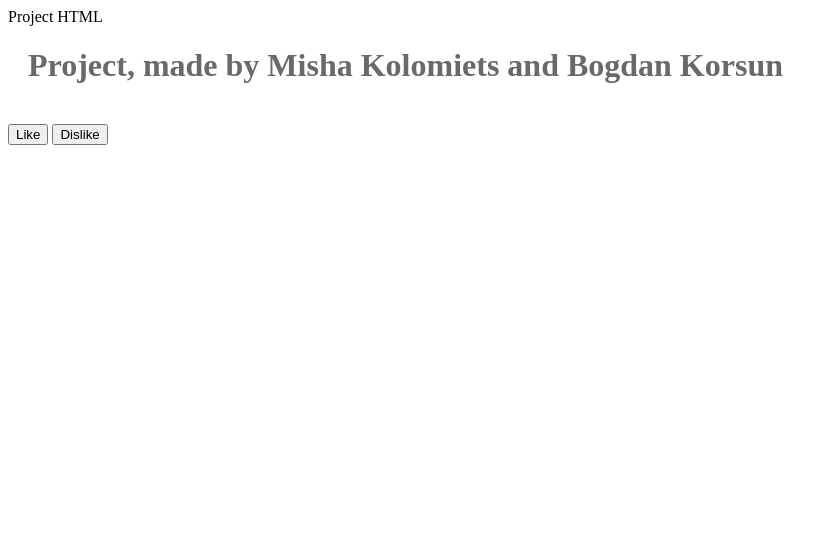
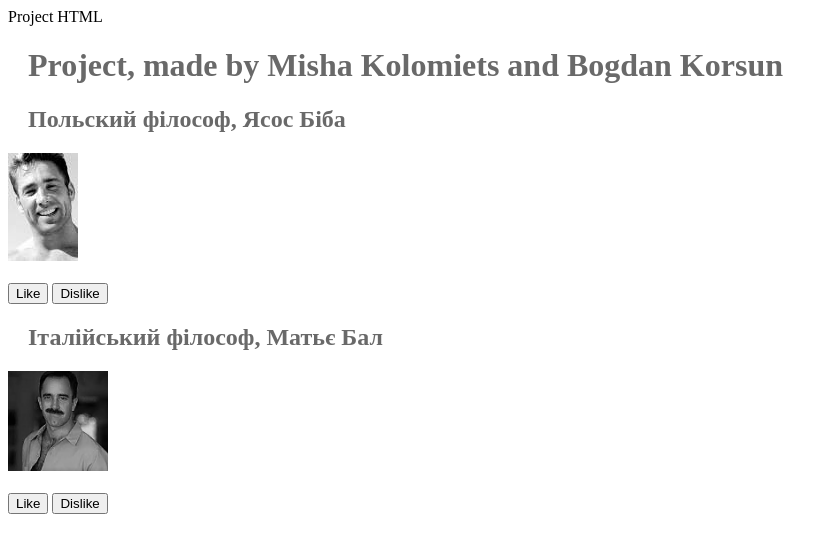
Before and after one commit to Casio25/Frontend_website, a plain HTML site: page index.html in a window 1280 px wide. Shown: the whole page, without its empty margins (0-838 px from the left). Drawn offline with Linux system fonts and the light colour scheme.

Commit message:
small fixes

```diff
--- a/index.html
+++ b/index.html
@@ -10,13 +10,25 @@
 
 
         <div class="main-block">
+            <h2>Польский філософ, Ясос Біба</h2>
+            <img id="billy herington", src="./img/billy herington.jfif"/>
             <div class="button-example">
                 <img id="roflan_like", src="./img/roflan_like.jpg" width = "300" style="display:none;" alt="Like"/>
-                <img id="roflan_dislike", src="./img/roflan_dislike.jpg" style="display:none;" alt="Dislike"/><br/>
+                <img id="roflan_dislike", src="./img/roflan_dislike.jpg" width="300" style="display:none;" alt="Dislike"/><br/>
                 <button onclick="showLikePicture()">Like</button>
                 <button onclick="showDislikePicture()">Dislike</button>
             </div>
+            <h2>Італійський філософ, Матьє Бал</h2>
+            <img id="uncle bogdan" , src="/img/uncle bogdan.jfif" width="100" />
+            <div class="button-example">
+                <img id="roflan_like_2" , src="./img/roflan_like.jpg" width="300" style="display:none;" alt="Like" />
+                <img id="roflan_dislike_2" , src="./img/roflan_dislike.jpg" width="300" style="display:none;" alt="Dislike" /><br />
+                <button onclick="showLikePicture2()">Like</button>
+                <button onclick="showDislikePicture2()">Dislike</button>
+            </div>
         </div>
+
+
 
 
         <script src="./js/main.js"></script>
--- a/js/main.js
+++ b/js/main.js
@@ -1,14 +1,27 @@
-
-function showLikePicture(){
+function showLikePicture() {
     var likeImage = document.getElementById('roflan_like');
     var dislikeImage = document.getElementById('roflan_dislike');
     likeImage.style.display = 'block';
     dislikeImage.style.display = 'none';
 }
 
-function showDislikePicture(){
+function showDislikePicture() {
     var dislikeImage = document.getElementById('roflan_dislike');
     var likeImage = document.getElementById('roflan_like');
     dislikeImage.style.display = 'block';
     likeImage.style.display = 'none';
 }
+
+function showLikePicture2() {
+    var likeImage = document.getElementById('roflan_like_2');
+    var dislikeImage = document.getElementById('roflan_dislike_2');
+    likeImage.style.display = 'block';
+    dislikeImage.style.display = 'none';
+}
+
+function showDislikePicture2() {
+    var dislikeImage = document.getElementById('roflan_dislike_2');
+    var likeImage = document.getElementById('roflan_like_2');
+    dislikeImage.style.display = 'block';
+    likeImage.style.display = 'none';
+}
--- a/style.css
+++ b/style.css
@@ -6,3 +6,8 @@ h1{
     color:dimgray;
     margin-left: 20px;
 }
+
+h2{
+    color: dimgray;
+    margin-left: 20px;
+}
```
Also changed, not shown: img/billy herington.jfif (added), img/roflan_dislike.jpg, img/uncle bogdan.jfif (added).
